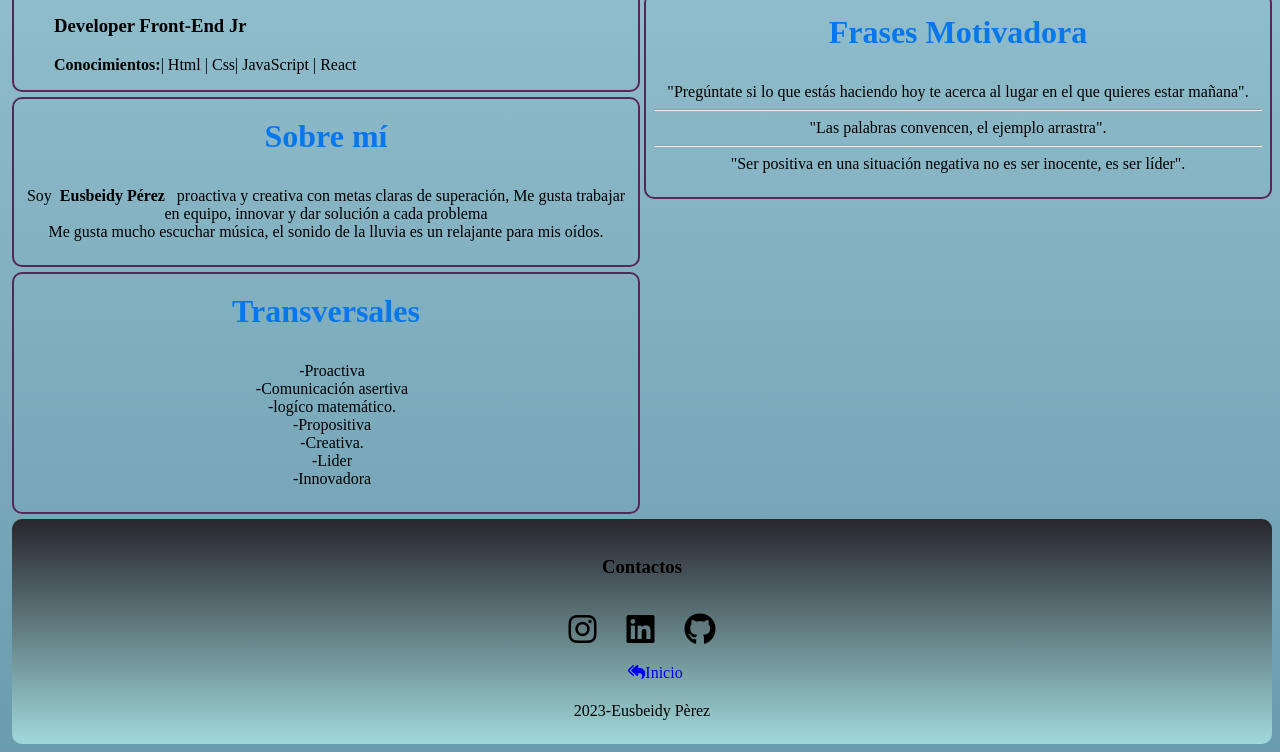
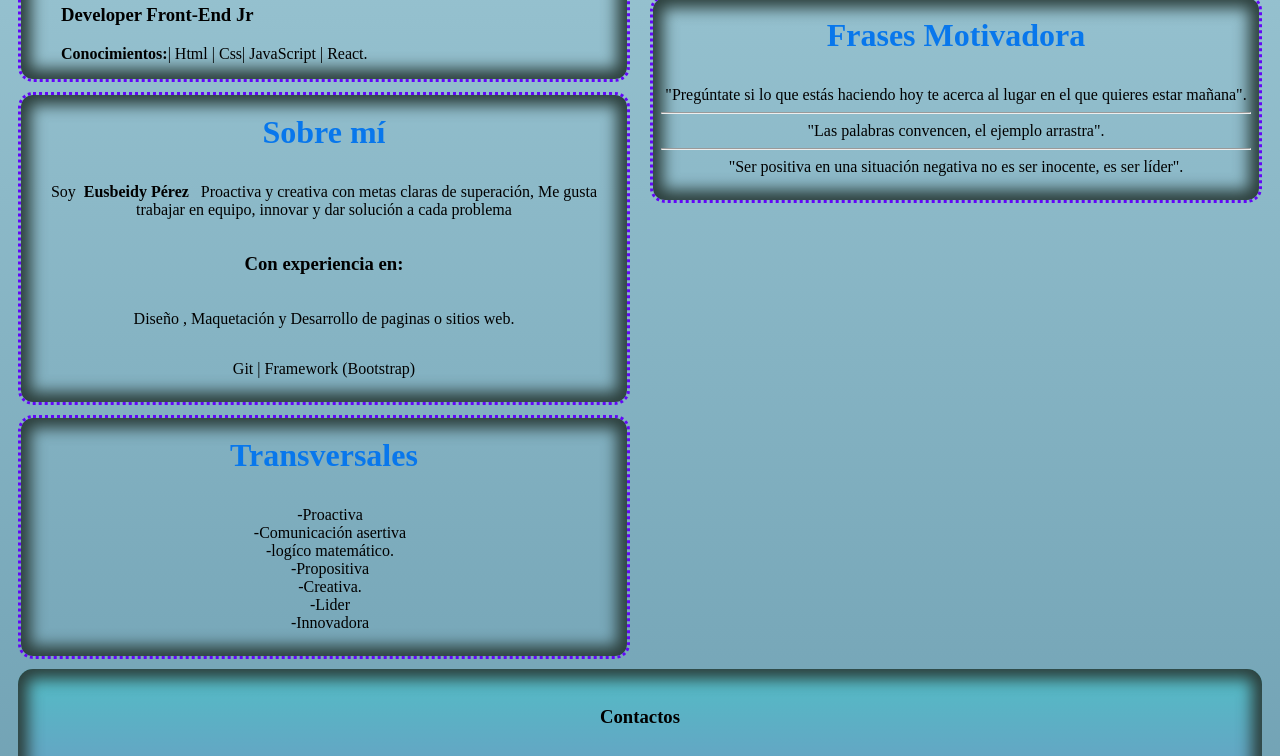
Before and after one commit to eusbeidy/bit07me, a plain HTML site: page docs/index.html in a window 1280 px wide. Shown: the part 741-1497 px from the top of the page. Drawn offline with Linux system fonts and the light colour scheme.

Commit message:
ultimos detlles de estilos

```diff
--- a/docs/css/main.css
+++ b/docs/css/main.css
@@ -11,7 +11,8 @@ body{
     background:linear-gradient(0deg, rgb(106, 156, 175) 0%, rgba(174, 217, 228, 0.908) 100%) ;
 }
 nav{
-    background:linear-gradient(0deg, rgb(178, 201, 202) 0%, rgba(177, 163, 174, 0.908) 100%) ;
+    background:linear-gradient(0deg, rgb(17, 227, 241) 0%, rgba(70, 61, 202, 0.908) 100%) ;
+    box-shadow: 15px 15px 10px 5px;
     height: 90px;
     width: 100%;
 }
@@ -120,22 +121,31 @@ footer{
     height: auto;
 }
 section{
-    border: 2px solid rgb(85, 40, 85);
-    border-radius: 10px;
+    border: 3px solid rgb(99, 6, 248);
+    border-bottom-style: dotted ;
+    border-top-style: dotted;
+    border-left-style: dotted;
+    border-right-style: dotted;
+    border-radius: 15px;
     padding-top: 10px;
-    margin-top: 5px;
-    margin-left: 4px;
+    margin-top: 10px;
+    margin-left: 10px;
+    margin-right: 10px;
+    box-shadow: inset 0 0 15px 10px rgb(44, 63, 60);
 }
-.instagram, .github, .linkedin{
-    font-size: 2rem;
+.instagram, .github, .linkedin, .icon{
+    font-size: 3rem;
     margin: 8px;
     padding: 5px;
     text-align: center;
     color: black;
 }
+.icon{
+    font-size:2rem ;
+}
 
 #contacto{
-    background: linear-gradient(0deg, rgb(160, 217, 219) 0%, rgba(32, 25, 31, 0.908) 100%);
+    background: linear-gradient(0deg, rgb(137, 117, 192) 0%, rgba(79, 191, 199, 0.908) 100%);
     border-radius: none;
     border: none;
     height: auto;
@@ -189,24 +199,25 @@ nav .nul .li a{
 
 main,aside{
     text-align: center;
-    margin-left: 50px;
+    margin-left: 30px;
     margin-top: 20px;
-    margin-bottom: 30px;
+    margin-bottom: 10px;
     height: 100%;
+}
+footer{
+    width: 100%;
 }
 section{
     text-align: center;
     width: 100%;
-    border: none;
 }
+#contacto{
+    margin-left: 0%;
+}
+
 /*img{
     height: 150px;
     max-width: 100%;
 }*/
-.i{
-    font-size: 3rem;
+
 }
-h1{
-    font-size: 25px;
-}
-}
--- a/docs/index.html
+++ b/docs/index.html
@@ -34,15 +34,18 @@
          <img src="./img/me.png" alt="foto de Eusbeidy Pérez" class="eus">
          <figcaption>Eusbeidy Pérez Fernández</figcaption>
          <h3>Developer Front-End Jr</h3>
-         <p><b>Conocimientos:</b>| Html | Css| JavaScript | React </p>
+         <p><b>Conocimientos:</b>| Html | Css| JavaScript | React. </p>
         </figure>
       </section>
         <section id="sobre mi">
          <h2 class="p">Sobre mí</h2>
          <p class="p">
-            Soy<b class="p">Eusbeidy Pérez</b> proactiva y creativa con metas claras de superación, Me gusta trabajar en equipo, innovar y dar solución a cada problema <br>
-            Me gusta mucho escuchar música, el sonido de la lluvia es un relajante para mis oídos.
+            Soy<b class="p">Eusbeidy Pérez</b> Proactiva y creativa con metas claras de superación, Me gusta trabajar en equipo, innovar y dar solución a cada problema <br>
          </p>
+         <h3 class="p">Con experiencia en:</h3>
+         <p class="p">Diseño , Maquetación y Desarrollo de paginas o sitios web. </p>
+         <p class="p">Git |  Framework (Bootstrap)</p>
+
       </section>
       <section>
          <h2 class="p">Transversales</h2>
@@ -91,7 +94,7 @@
         <a href="https://www.instagram.com/eusfdz/" target="_blank" class="instagram"><i class="fa-brands fa-instagram"></i></a>
          <a href="https://www.linkedin.com/in/eusbeidy-perez/" target="_blank" rel="noopener noreferrer" class="linkedin"><i class="fa-brands fa-linkedin"></i></a>
          <a href="https://github.com/eusbeidy" target="_blank" rel="noopener noreferrer" class="github"><i class="fa-brands fa-github"></i><div>
-         <a href="#inicio"><i class="fa-solid fa-reply-all" class="icon"></i>Inicio</a>
+         <a href="#inicio"><i class="fa-solid fa-reply-all icon"></i><br>Inicio</a>
          <p>2023-Eusbeidy Pèrez</p>
         </section>
    </footer>
```
